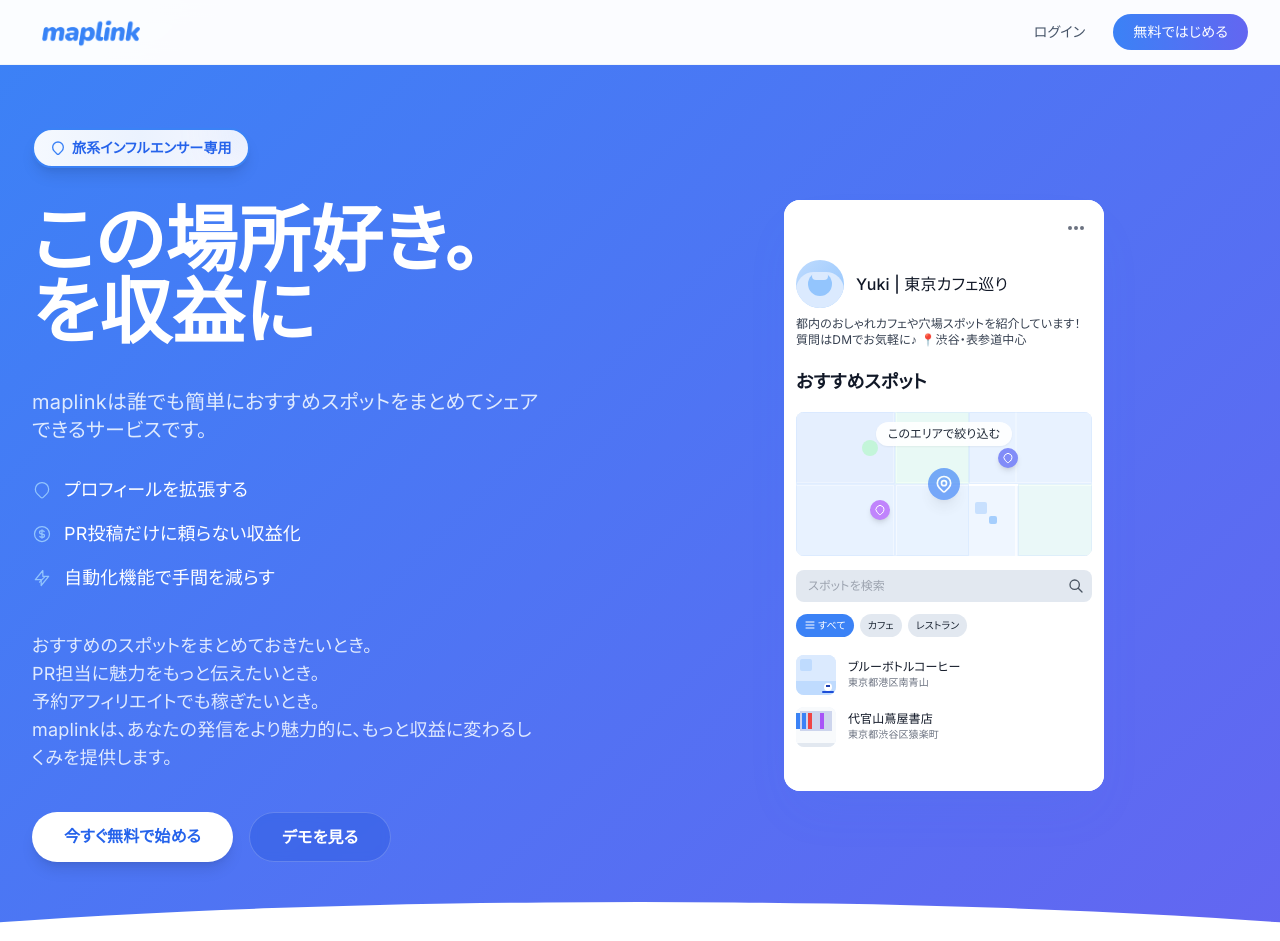
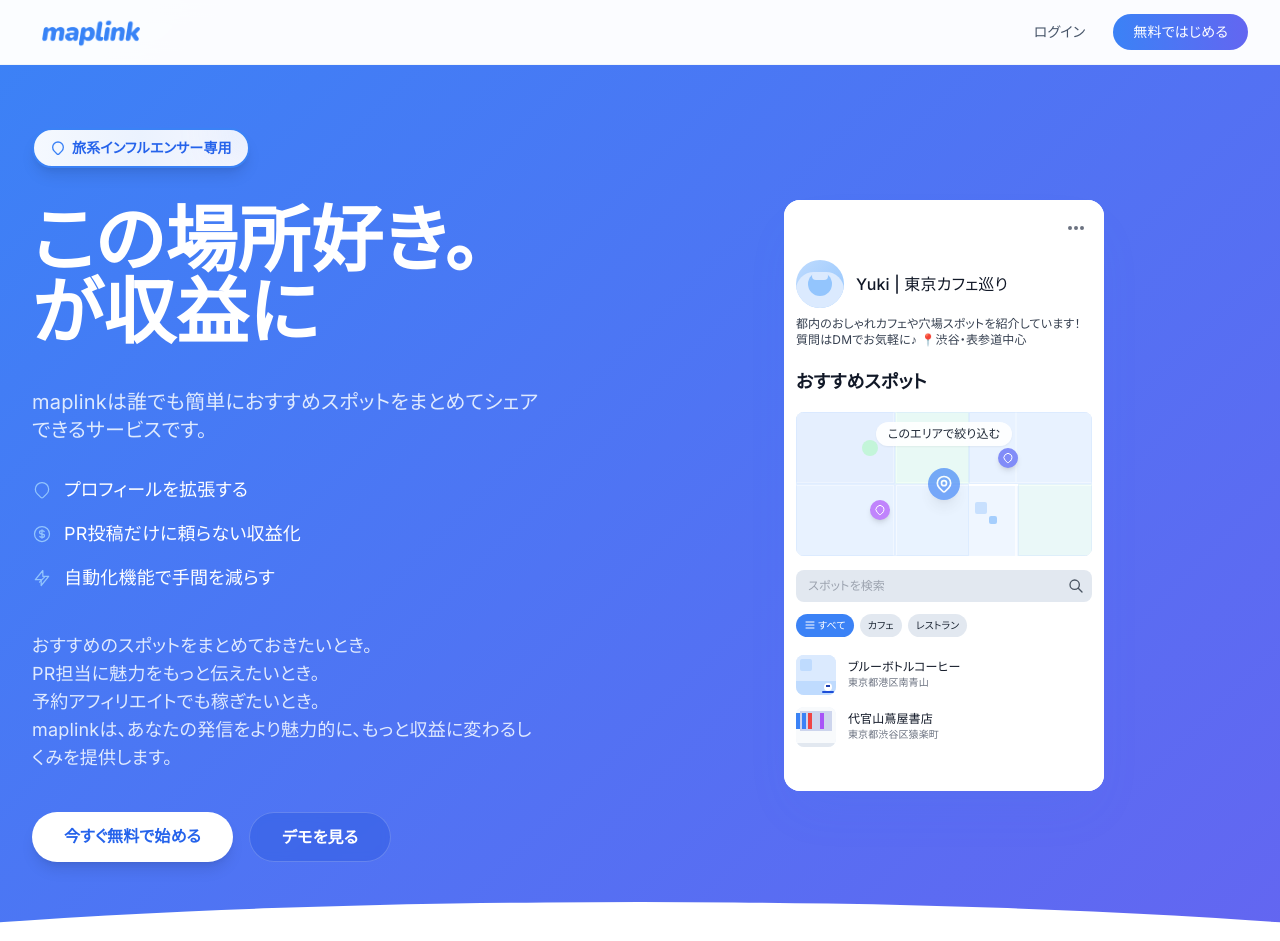
Before and after one commit to fujisawadev/trip, a Flask app: page / in a window 1280 px wide. Shown: the top 941 px of the page. Run offline with Flask 2, Linux system fonts and the light colour scheme; some libraries are stand-ins or nearby versions.

Commit message:
キャッチコピーを「この場所好き。が収益に」に変更

```diff
--- a/app/templates/public/landing.html
+++ b/app/templates/public/landing.html
@@ -113,7 +113,7 @@
 
             <h1 class="mb-10 leading-tight tracking-tight">
               <div class="text-5xl md:text-7xl font-semibold text-white mt-1 relative inline-block">
-                この場所好き。<br>を収益に
+                この場所好き。<br>が収益に
               </div>
             </h1>
 
```
